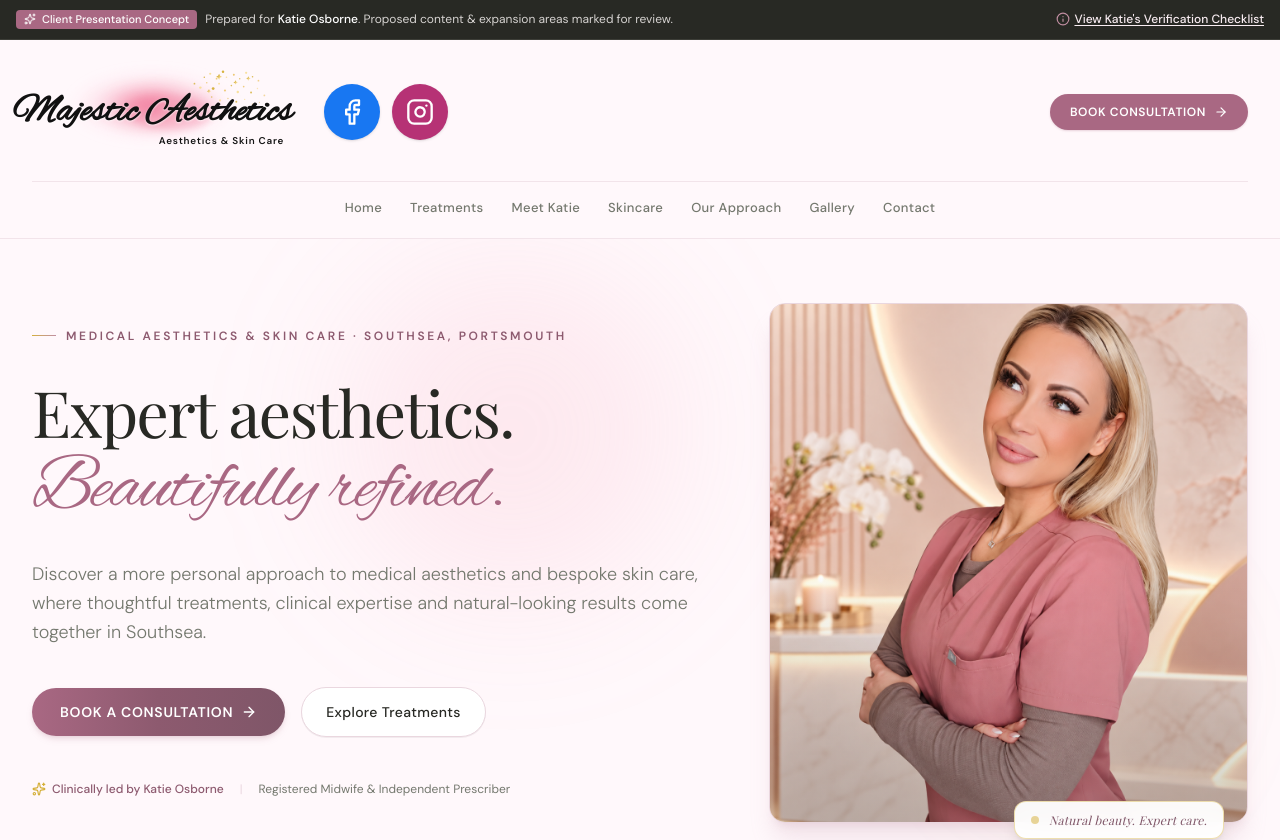
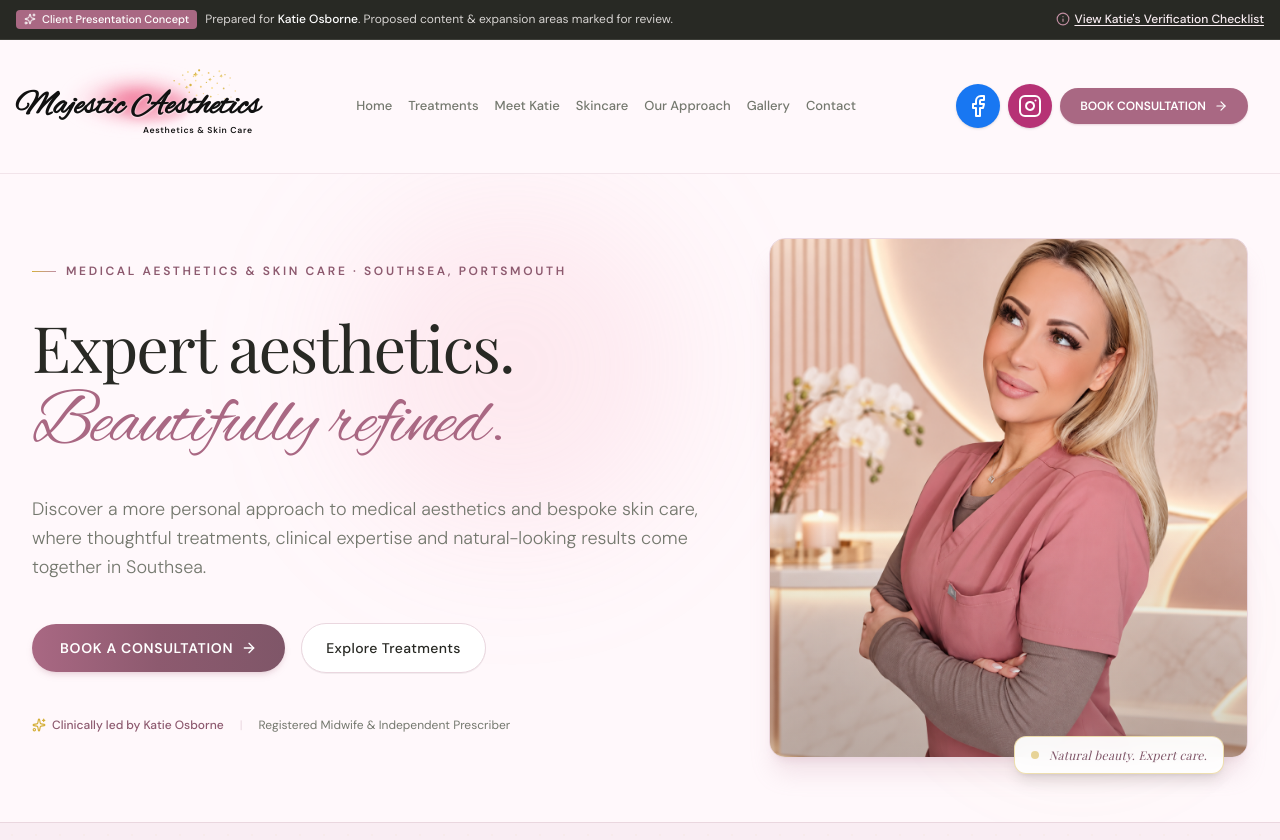
Before and after one commit to adriann1z/Majestic-Aesthetics, a React (Vite) app: page / in a window 1280 px wide. Shown: the top 840 px of the page. Built offline with nearby package versions, Linux system fonts and the light colour scheme; a web font is replaced by a local one.

Commit message:
Place social links beside booking button and in footer

```diff
--- a/src/components/Footer.tsx
+++ b/src/components/Footer.tsx
@@ -2,6 +2,7 @@
 import { Mail, MapPin, Heart, Shield, Sparkles } from 'lucide-react';
 import { siteConfig } from '../data/siteConfig';
 import { BrandLogo } from './BrandLogo';
+import { SocialLinks } from './SocialLinks';
 
 interface FooterProps {
   onNavigate: (sectionId: string) => void;
@@ -42,6 +43,7 @@
             <p className="text-sm text-[#F9EDF2]/90 leading-relaxed max-w-sm">
               Thoughtful medical aesthetics, personalised care and natural-looking beauty in Southsea, Portsmouth.
             </p>
+            <SocialLinks />
 
             <div className="pt-2 text-xs text-[#EAD7DF]/80 space-y-1">
               <p>Clinical Lead: Katie Osborne</p>
--- a/src/components/Header.tsx
+++ b/src/components/Header.tsx
@@ -1,6 +1,7 @@
 import React, { useState, useEffect } from 'react';
-import { Menu, X, ArrowRight, Calendar, Facebook, Instagram } from 'lucide-react';
+import { Menu, X, ArrowRight, Calendar } from 'lucide-react';
 import { BrandLogo } from './BrandLogo';
+import { SocialLinks } from './SocialLinks';
 
 interface HeaderProps {
   onOpenBooking: () => void;
@@ -44,36 +45,16 @@
       }`}
     >
       <div className="max-w-7xl mx-auto px-4 sm:px-6 lg:px-8">
-        <div className="flex flex-wrap items-center justify-between gap-x-3 gap-y-3 py-3 sm:py-4">
-        <nav aria-label="Social media" className="order-2 flex shrink-0 items-center gap-2 sm:gap-3 sm:mr-auto sm:ml-6">
-          {[
-            { label: 'Facebook', href: 'https://www.facebook.com/majesticaestheticswithkate', Icon: Facebook },
-            { label: 'Instagram', href: 'https://www.instagram.com/majestic_aesthetics_official/', Icon: Instagram },
-          ].map(({ label, href, Icon }) => (
-            <a
-              key={label}
-              href={href}
-              target="_blank"
-              rel="noopener noreferrer"
-              aria-label={`Majestic Aesthetics on ${label} (opens in a new tab)`}
-              className={`group relative inline-flex h-12 w-12 sm:h-14 sm:w-14 items-center justify-center rounded-full text-white shadow-sm hover:-translate-y-0.5 hover:shadow-md focus-visible:outline-2 focus-visible:outline-offset-4 focus-visible:outline-[#7F5668] transition-all motion-reduce:transform-none ${label === 'Facebook' ? 'bg-[#1877F2] hover:bg-[#1264D0]' : 'bg-[#B63275] hover:bg-[#96265F]'}`}
-            >
-              <Icon className="h-6 w-6 sm:h-7 sm:w-7" aria-hidden="true" />
-              <span className="pointer-events-none absolute right-0 top-full z-40 mt-1 rounded px-2 py-1 text-xs bg-[#282924] text-white opacity-0 group-hover:opacity-100 group-focus-visible:opacity-100 transition-opacity">
-                {label}
-              </span>
-            </a>
-          ))}
-        </nav>
+        <div className="flex flex-wrap sm:flex-nowrap items-center justify-between gap-3 py-3 sm:py-4">
 
           {/* Zone 1: Brand Wordmark with Official Watercolor & Gold Emblem */}
           <button
             onClick={() => handleNavClick('hero')}
-            className="order-1 text-left group cursor-pointer flex items-center py-1 min-w-0"
+            className="text-left group cursor-pointer flex shrink-0 items-center py-1"
             type="button"
             aria-label="Majestic Aesthetics Home"
           >
-            <div className="w-44 sm:w-64 transition-transform duration-200 group-hover:scale-[1.02]">
+            <div className="w-52 sm:w-56 transition-transform duration-200 group-hover:scale-[1.02]">
               <BrandLogo variant="full" showSubtitle={true} />
             </div>
           </button>
@@ -81,7 +62,7 @@
           {/* Zone 2: Navigation Links */}
           <nav
             aria-label="Main Navigation"
-            className="order-4 w-full hidden lg:flex items-center justify-center gap-7 border-t border-[#EAD7DF]/60 pt-3 text-[13px] font-medium tracking-wide text-[#282924]"
+            className="hidden xl:flex items-center gap-4 text-[13px] font-medium text-[#282924]"
           >
             {navLinks.map((link) => (
               <button
@@ -96,11 +77,12 @@
           </nav>
 
           {/* Zone 3: Primary Action CTA & Mobile Hamburger */}
-          <div className="order-3 flex w-full sm:w-auto items-center justify-between gap-3">
+          <div className="flex w-full sm:w-auto shrink-0 items-center gap-2">
+            <SocialLinks />
             <button
               onClick={onOpenBooking}
               type="button"
-              className="inline-flex items-center gap-2 px-5 py-2.5 text-xs font-semibold tracking-wider uppercase text-white bg-[#A96883] hover:bg-[#8D5A6F] active:bg-[#7F5668] rounded-full shadow-xs shadow-[#A96883]/25 transition-all hover:shadow-md cursor-pointer whitespace-nowrap"
+              className="inline-flex items-center gap-2 px-3 sm:px-5 py-2.5 text-xs font-semibold uppercase text-white bg-[#A96883] hover:bg-[#8D5A6F] active:bg-[#7F5668] rounded-full shadow-xs shadow-[#A96883]/25 transition-all hover:shadow-md cursor-pointer whitespace-nowrap"
             >
               <span>Book Consultation</span>
               <ArrowRight className="w-3.5 h-3.5" />
@@ -108,7 +90,7 @@
 
             <button
               onClick={() => setMobileMenuOpen(!mobileMenuOpen)}
-              className="p-2 text-[#282924] lg:hidden hover:text-[#7F5668] transition-colors cursor-pointer"
+              className="ml-auto p-2 text-[#282924] xl:hidden hover:text-[#7F5668] transition-colors cursor-pointer"
               aria-label="Toggle navigation menu"
               aria-expanded={mobileMenuOpen}
               type="button"
@@ -121,7 +103,7 @@
 
       {/* Mobile Menu Drawer */}
       {mobileMenuOpen && (
-        <div className="lg:hidden border-t border-[#EAD7DF] bg-[#FFF8FB] shadow-lg animate-in slide-in-from-top-2 duration-200">
+        <div className="xl:hidden border-t border-[#EAD7DF] bg-[#FFF8FB] shadow-lg animate-in slide-in-from-top-2 duration-200">
           <div className="px-6 py-6 space-y-4">
             <div className="w-48 mb-2">
               <BrandLogo variant="full" showSubtitle={true} />
--- /dev/null
+++ b/src/components/SocialLinks.tsx
@@ -0,0 +1,24 @@
+import { Facebook, Instagram } from 'lucide-react';
+
+export const SocialLinks = () => (
+  <nav aria-label="Social media" className="flex shrink-0 items-center gap-2">
+    {[
+      { label: 'Facebook', href: 'https://www.facebook.com/majesticaestheticswithkate', Icon: Facebook },
+      { label: 'Instagram', href: 'https://www.instagram.com/majestic_aesthetics_official/', Icon: Instagram },
+    ].map(({ label, href, Icon }) => (
+      <a
+        key={label}
+        href={href}
+        target="_blank"
+        rel="noopener noreferrer"
+        aria-label={`Majestic Aesthetics on ${label} (opens in a new tab)`}
+        className={`group relative inline-flex h-11 w-11 shrink-0 items-center justify-center rounded-full text-white shadow-sm hover:-translate-y-0.5 hover:shadow-md focus-visible:outline-2 focus-visible:outline-offset-4 focus-visible:outline-[#C08EA1] transition-all motion-reduce:transform-none ${label === 'Facebook' ? 'bg-[#1877F2] hover:bg-[#1264D0]' : 'bg-[#B63275] hover:bg-[#96265F]'}`}
+      >
+        <Icon className="h-6 w-6" aria-hidden="true" />
+        <span className="pointer-events-none absolute right-0 top-full z-40 mt-1 rounded px-2 py-1 text-xs bg-[#282924] text-white opacity-0 group-hover:opacity-100 group-focus-visible:opacity-100 transition-opacity">
+          {label}
+        </span>
+      </a>
+    ))}
+  </nav>
+);
```
